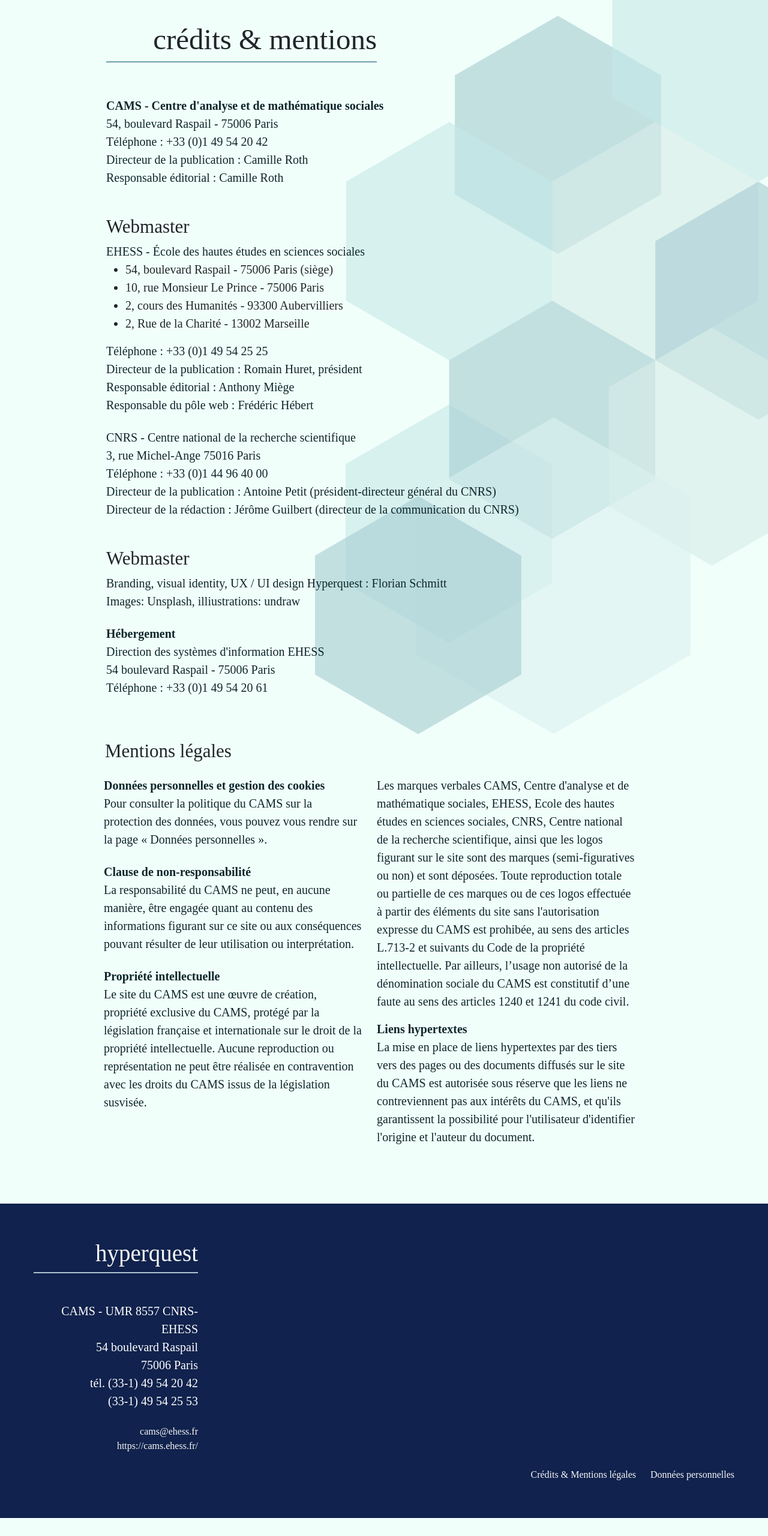
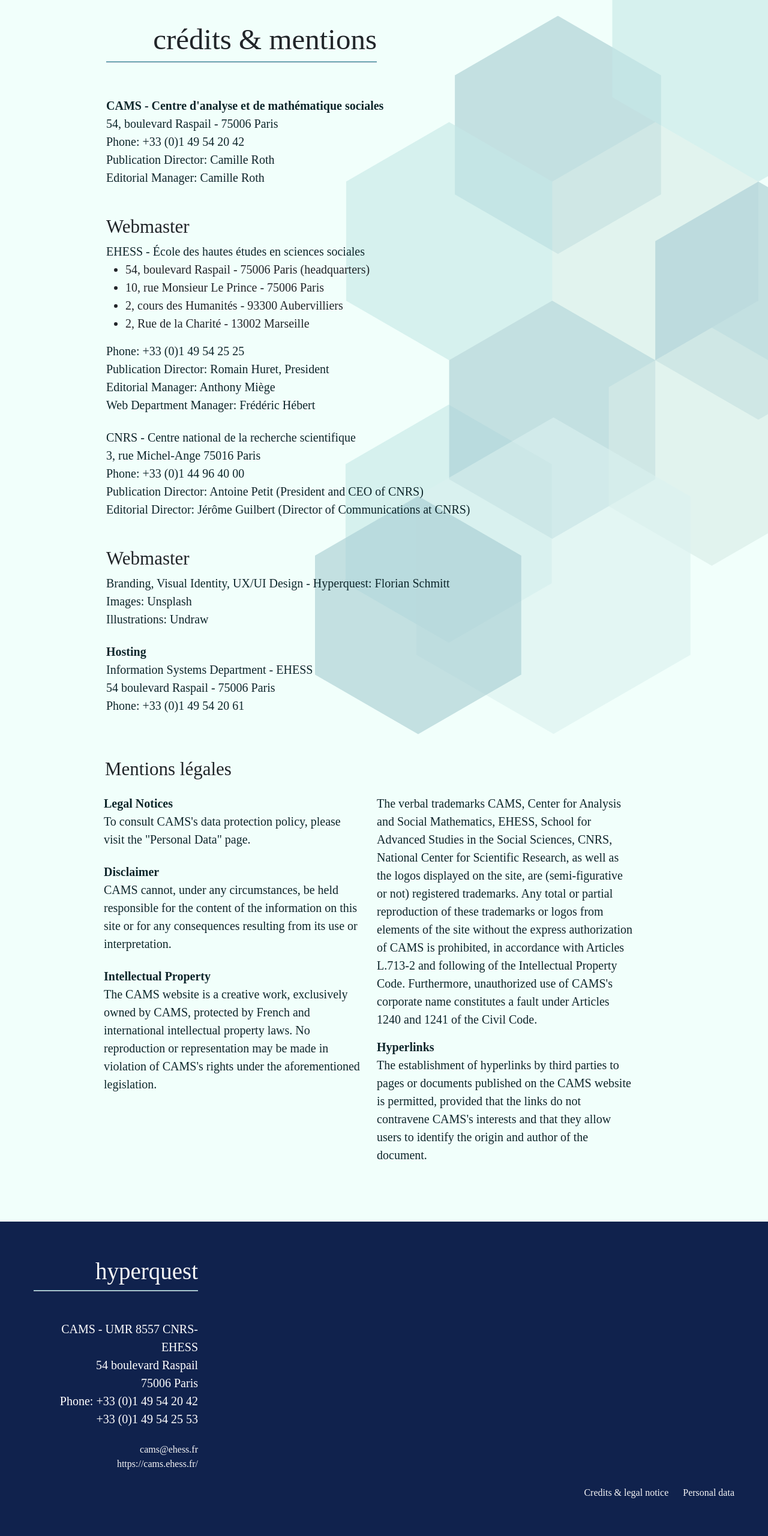
Before and after one commit to HyperQuestAI/HyperQuestAI.github.io, a plain HTML site: page legalnotice.html in a window 1280 px wide. Shown: the part 143-2703 px from the top of the page at 60% size. Before the commit the page ends 2673 px from the top, so only its background shows below. Drawn offline with nearby package versions, Linux system fonts and the light colour scheme; a web font is replaced by a local one.

Commit message:
all English for now

```diff
--- a/legalnotice.html
+++ b/legalnotice.html
@@ -37,13 +37,13 @@
                         <li class="nav-item"><a class="nav-link" aria-current="page" href="../#">about</a></li>
                         <li class="nav-item"><a class="nav-link" href="../#team">team</a></li>
                         <!-- <li class="nav-item"><a class="nav-link" href="../#socialproof">social proof</a></li> -->
-                        <li class="nav-item"><a class="nav-link" href="../#partners">partners</a></li>
+                        <li class="nav-item"><a class="nav-link" href="../#partner">partner</a></li>
                     </ul>
                 </div>
-                <!-- <div class="language ms-auto">
+                <div class="language ms-auto">
                     <a href="#" class="me-3"><img src="assets/img/visuals_illustrations/UK-flag.svg" alt=""></a>
                     <a href="#"><img src="assets/img/visuals_illustrations/FR-flag.svg" alt=""></a>
-                </div> -->
+                </div>
             </div>
         </div>
     </nav>
@@ -64,37 +64,38 @@
                     <div class="offset-lg-1 col-10 col-md-6 col-lg-11 mb-4">
                         <p class="bold">CAMS - Centre d'analyse et de mathématique sociales</p>
                         <p>54, boulevard Raspail - 75006 Paris</p>
-                        <p>Téléphone : +33 (0)1 49 54 20 42</p>
-                        <p>Directeur de la publication : Camille Roth</p>
-                        <p>Responsable éditorial : Camille Roth</p>
+                        <p>Phone: +33 (0)1 49 54 20 42</p>
+                        <p>Publication Director: Camille Roth</p>
+                        <p>Editorial Manager: Camille Roth</p>
 
                         <h4 class="mt-5">Webmaster</h4>
                         <p>EHESS - École des hautes études en sciences sociales</p>
                        <ul class="text-big">
-                            <li>54, boulevard Raspail - 75006 Paris (siège)</li>
+                            <li>54, boulevard Raspail - 75006 Paris (headquarters)</li>
                             <li>10, rue Monsieur Le Prince - 75006 Paris</li>
                             <li>2, cours des Humanités - 93300 Aubervilliers</li>
                             <li>2, Rue de la Charité - 13002 Marseille</li>
                        </ul>
-                        <p>Téléphone : +33 (0)1 49 54 25 25</p>
-                        <p>Directeur de la publication : Romain Huret, président</p>
-                        <p>Responsable éditorial : Anthony Miège</p>
-                        <p>Responsable du pôle web : Frédéric Hébert</p>
+                        <p>Phone: +33 (0)1 49 54 25 25</p>
+                        <p>Publication Director: Romain Huret, President</p>
+                        <p>Editorial Manager: Anthony Miège</p>
+                        <p>Web Department Manager: Frédéric Hébert</p>
 
                         <p class="mt-4">CNRS - Centre national de la recherche scientifique</p>
                         <p>3, rue Michel-Ange 75016 Paris</p>
-                        <p>Téléphone : +33 (0)1 44 96 40 00</p>
-                        <p>Directeur de la publication : Antoine Petit (président-directeur général du CNRS)</p>
-                        <p>Directeur de la rédaction : Jérôme Guilbert (directeur de la communication du CNRS)</p>
+                        <p>Phone: +33 (0)1 44 96 40 00</p>
+                        <p>Publication Director: Antoine Petit (President and CEO of CNRS)</p>
+                        <p>Editorial Director: Jérôme Guilbert (Director of Communications at CNRS)</p>
 
                         <h4 class="mt-5">Webmaster</h4>
-                        <p>Branding, visual identity, UX / UI design Hyperquest : Florian Schmitt</p>
-                        <p>Images: Unsplash, illiustrations: undraw</p>
+                        <p>Branding, Visual Identity, UX/UI Design - Hyperquest: Florian Schmitt</p>
+                        <p>Images: Unsplash</p>
+                        <p>Illustrations: Undraw</p>
 
-                        <p class="bold mt-4">Hébergement</p>
-                        <p>Direction des systèmes d'information EHESS</p>
+                        <p class="bold mt-4">Hosting</p>
+                        <p>Information Systems Department - EHESS</p>
                         <p>54 boulevard Raspail - 75006 Paris</p>
-                        <p>Téléphone : +33 (0)1 49 54 20 61</p>
+                        <p>Phone: +33 (0)1 49 54 20 61</p>
                     </div>
 
                     <div class="row mt-5 mb-5">
@@ -103,20 +104,20 @@
                         </div>
                         <div class="row mt-3">
                             <div class="offset-lg-1 col-10 col-md-6 col-lg-5">
-                                <p class="bold">Données personnelles et gestion des cookies</p>
-                                <p>Pour consulter la politique du CAMS sur la protection des données, vous pouvez vous rendre sur la page « Données personnelles ».</p>
+                                <p class="bold">Legal Notices</p>
+                                <p>To consult CAMS's data protection policy, please visit the "Personal Data" page.</p>
 
-                                <p class="bold mt-4">Clause de non-responsabilité</p>
-                                <p>La responsabilité du CAMS ne peut, en aucune manière, être engagée quant au contenu des informations figurant sur ce site ou aux conséquences pouvant résulter de leur utilisation ou interprétation.</p>
+                                <p class="bold mt-4">Disclaimer</p>
+                                <p>CAMS cannot, under any circumstances, be held responsible for the content of the information on this site or for any consequences resulting from its use or interpretation.</p>
 
-                                <p class="bold mt-4">Propriété intellectuelle</p>
-                                <p>Le site du CAMS est une œuvre de création, propriété exclusive du CAMS, protégé par la législation française et internationale sur le droit de la propriété intellectuelle. Aucune reproduction ou représentation ne peut être réalisée en contravention avec les droits du CAMS issus de la législation susvisée.</p>
+                                <p class="bold mt-4">Intellectual Property</p>
+                                <p>The CAMS website is a creative work, exclusively owned by CAMS, protected by French and international intellectual property laws. No reproduction or representation may be made in violation of CAMS's rights under the aforementioned legislation.</p>
                             </div>
                             <div class="col-10 col-md-6 col-lg-5">
-                                <p>Les marques verbales CAMS, Centre d'analyse et de mathématique sociales, EHESS, Ecole des hautes études en sciences sociales, CNRS, Centre national de la recherche scientifique, ainsi que les logos figurant sur le site sont des marques (semi-figuratives ou non) et sont déposées. Toute reproduction totale ou partielle de ces marques ou de ces logos effectuée à partir des éléments du site sans l'autorisation expresse du CAMS est prohibée, au sens des articles L.713-2 et suivants du Code de la propriété intellectuelle. Par ailleurs, l’usage non autorisé de la dénomination sociale du CAMS est constitutif d’une faute au sens des articles 1240 et 1241 du code civil.</p>
+                                <p>The verbal trademarks CAMS, Center for Analysis and Social Mathematics, EHESS, School for Advanced Studies in the Social Sciences, CNRS, National Center for Scientific Research, as well as the logos displayed on the site, are (semi-figurative or not) registered trademarks. Any total or partial reproduction of these trademarks or logos from elements of the site without the express authorization of CAMS is prohibited, in accordance with Articles L.713-2 and following of the Intellectual Property Code. Furthermore, unauthorized use of CAMS's corporate name constitutes a fault under Articles 1240 and 1241 of the Civil Code.</p>
 
-                                <p class="mt-3 bold">Liens hypertextes</p>
-                                <p>La mise en place de liens hypertextes par des tiers vers des pages ou des documents diffusés sur le site du CAMS est autorisée sous réserve que les liens ne contreviennent pas aux intérêts du CAMS, et qu'ils garantissent la possibilité pour l'utilisateur d'identifier l'origine et l'auteur du document.</p>
+                                <p class="mt-3 bold">Hyperlinks</p>
+                                <p>The establishment of hyperlinks by third parties to pages or documents published on the CAMS website is permitted, provided that the links do not contravene CAMS's interests and that they allow users to identify the origin and author of the document.</p>
                             </div>
                         </div>
                     </div>
@@ -135,16 +136,16 @@
                 <p>CAMS - UMR 8557 CNRS-EHESS</p>
                 <p>54 boulevard Raspail</p>
                 <p>75006 Paris</p>
-                <p>tél. (33-1) 49 54 20 42</p>
-                <p class="mb-4">(33-1) 49 54 25 53</p>
+                <p>Phone: +33 (0)1 49 54 20 42</p>
+                <p class="mb-4">+33 (0)1 49 54 25 53</p>
                 <a href="mailto:cams@ehess.fr">cams@ehess.fr</a>
                 <a href="https://cams.ehess.fr/">https://cams.ehess.fr/</a>
             </div>
             <!-- right, bottom -->
             <div class="col-12 col-md-12 col-lg-4 ">
                 <div class="footer-right d-flex gap-4 justify-content-end text-end">
-                  <a href="legalnotice.html">Crédits & Mentions légales</a>
-                  <a href="#">Données personnelles</a>
+                  <a href="legalnotice.html">Credits & legal notice</a>
+                  <a href="#">Personal data</a>
                 </div>
             </div>
 
```
Also changed, not shown: hyperquest-project.html (+50 -50 lines), index.html (+2 -2 lines).
